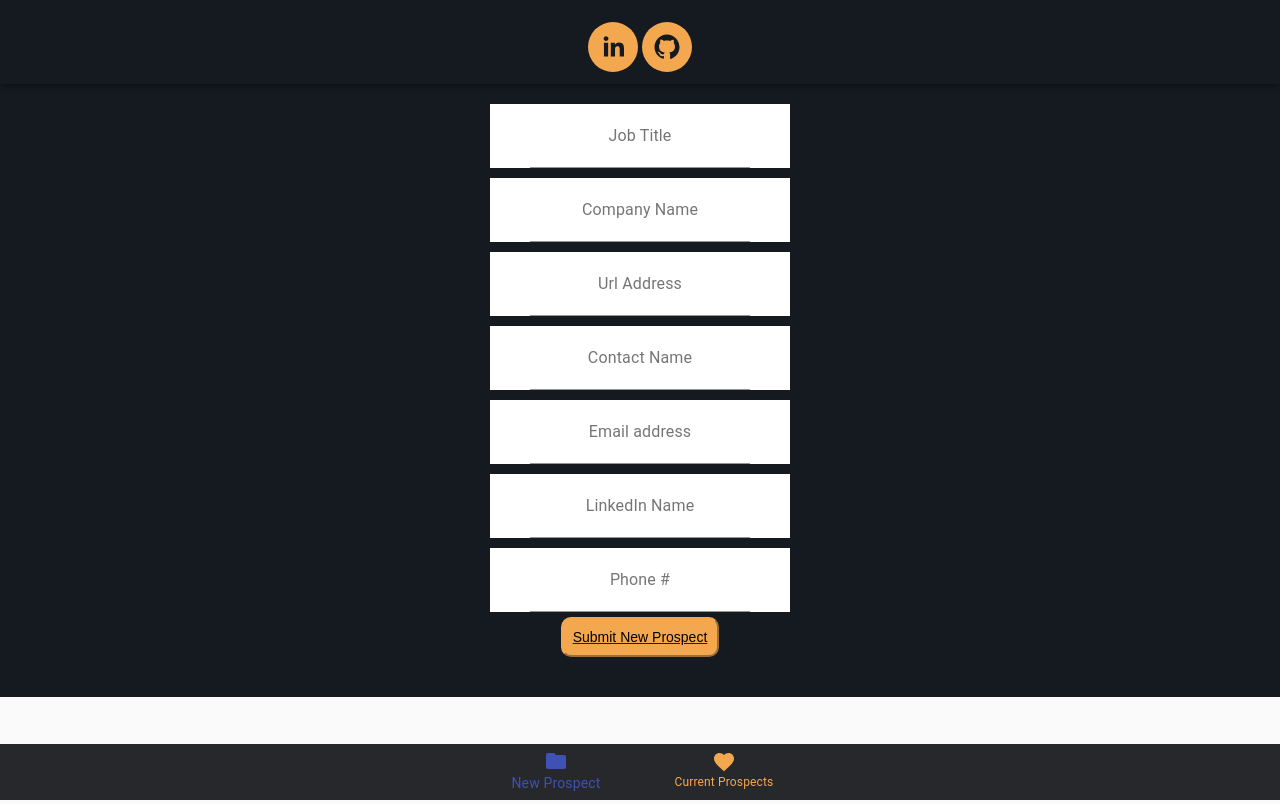
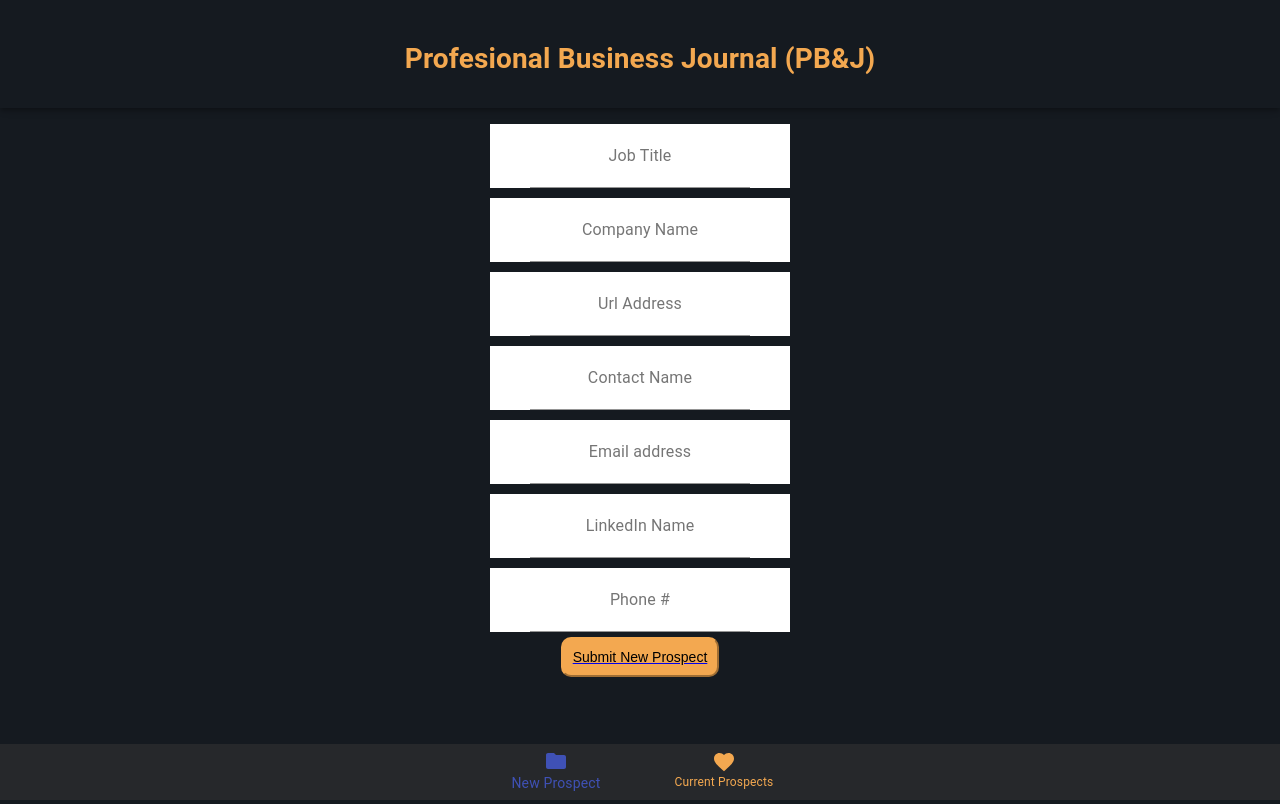
Before and after one commit to kang112212/Project-Two-Job-Tracker, a React (Create React App) app: page / in a window 1280 px wide. Built offline with nearby package versions, Linux system fonts and the light colour scheme.

Commit message:
Icons out Title in

```diff
--- a/src/Components/Layouts/Form.js
+++ b/src/Components/Layouts/Form.js
@@ -12,10 +12,13 @@ const useStyles = makeStyles(theme => ({
     position: 'relative',
     backgroundColor: 'white',
 
+
   },
   outer: {
     backgroundColor: "#151a20",
     padding: '30px',
+    minHeight: "90vh",
+    marginTop: '20px',
   },
   inner: {
     display: 'flex',
--- a/src/Components/Layouts/Header.js
+++ b/src/Components/Layouts/Header.js
@@ -10,6 +10,9 @@ const useStyles = makeStyles(theme => ({
     margin: '0px auto 10px',
     paddingTop: "10px",
   },
+  head:{
+  color: "#f3a850",
+}
 }))
 
 
@@ -22,7 +25,7 @@ export default function ElevateAppBar(props) {
       <CssBaseline />
         <AppBar className={classes.root}>
           <Toolbar className={classes.root}>
-            <Icons />
+          <div className={classes.head}> <h1>Profesional Business Journal (PB&J)</h1> </div>
           </Toolbar>
         </AppBar>
       <Toolbar />
--- a/src/Components/Layouts/Icons.js
+++ b/src/Components/Layouts/Icons.js
@@ -5,5 +5,4 @@ export default props =>
   <div>
     <SocialIcon className="icons" url="https://www.linkedin.com/in/corey-hawkins-83ab1975/" target="_blank" fgColor="#151a20" bgColor="#f3a850"/>
     <SocialIcon className="icons" url="https://github.com/kang112212?tab=repositories/" target="_blank" fgColor="#151a20" bgColor="#f3a850"/>
-
   </div>
```
Also changed, not shown: src/Components/App.js (line endings or trailing spaces).
